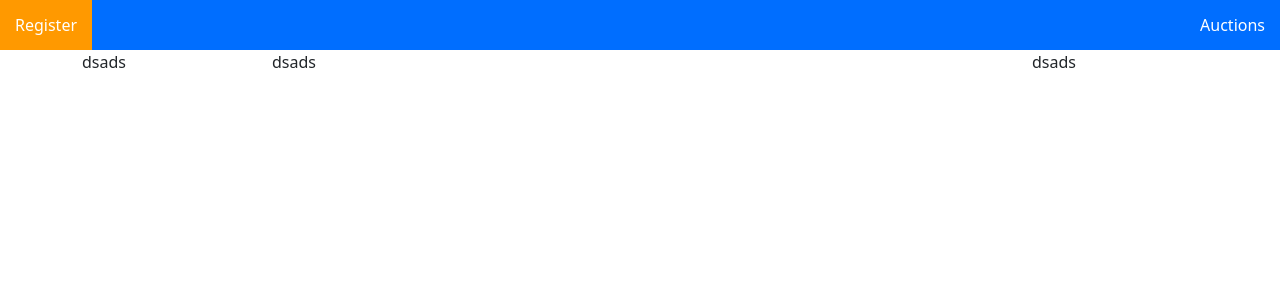
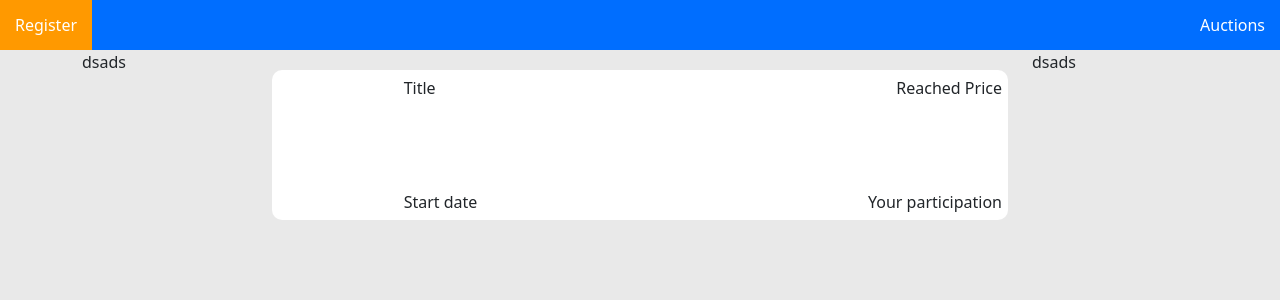
Before and after one commit to RobertDragoi/E-Bid, a React (Create React App) app in the folder client/: page /auctions in a window 1280 px wide. Shown: the top 300 px of the page. Built offline with nearby package versions, Linux system fonts and the light colour scheme.

Commit message:
Set layout for auction card

```diff
--- a/client/public/index.html
+++ b/client/public/index.html
@@ -26,7 +26,7 @@
     -->
     <title>E-Bid</title>
   </head>
-  <body>
+  <body style="background-color: #e9e9e9">
     <noscript>You need to enable JavaScript to run this app.</noscript>
     <div id="root"></div>
     <script>
--- /dev/null
+++ b/client/src/components/Auction/Auction.js
@@ -0,0 +1,21 @@
+import React from "react";
+import "./Auction.scss";
+const Auction = () => {
+  return (
+    <div className="auction-container">
+      <div className="auction-container-image"></div>
+      <div className="auction-container-text">
+        <div className="auction-container-text-upper">
+          <div>Title</div>
+          <div>Reached Price</div>
+        </div>
+        <div className="auction-container-text-bottom">
+          <div>Start date</div>
+          <div>Your participation</div>
+        </div>
+      </div>
+    </div>
+  );
+};
+
+export default Auction;
--- /dev/null
+++ b/client/src/components/Auction/Auction.scss
@@ -0,0 +1,33 @@
+@import "../../utils/variables.scss";
+.auction-container {
+  display: flex;
+  flex-direction: row;
+  justify-content: flex-start;
+  width: 100%;
+  height: 150px;
+  background-color: $white;
+  margin-top: 20px;
+  border-radius: 10px;
+  padding: 6px 6px 6px 6px;
+  &-image {
+    height: 140px;
+    width: 140px;
+    margin-right: 10px;
+  }
+  &-text {
+    width: 100%;
+    display: flex;
+    flex-direction: column;
+    justify-content: space-between;
+    &-upper {
+      display: flex;
+      flex-direction: row;
+      justify-content: space-between;
+    }
+    &-bottom {
+      display: flex;
+      flex-direction: row;
+      justify-content: space-between;
+    }
+  }
+}
--- a/client/src/components/Auctions/Auctions.js
+++ b/client/src/components/Auctions/Auctions.js
@@ -1,11 +1,13 @@
 import React from "react";
-
+import Auction from "../Auction/Auction";
 const Auctions = () => {
   return (
     <div class="container">
       <div class="row">
         <div className="col-2">dsads</div>
-        <div className="col-8">dsads</div>
+        <div className="col-8">
+          <Auction />
+        </div>
         <div className="col-2">dsads</div>
       </div>
     </div>
--- a/client/src/utils/variables.scss
+++ b/client/src/utils/variables.scss
@@ -1,2 +1,3 @@
 $orange: rgb(255, 153, 0);
 $light-blue: rgb(0, 110, 255);
+$white: rgb(255, 255, 255);
```
